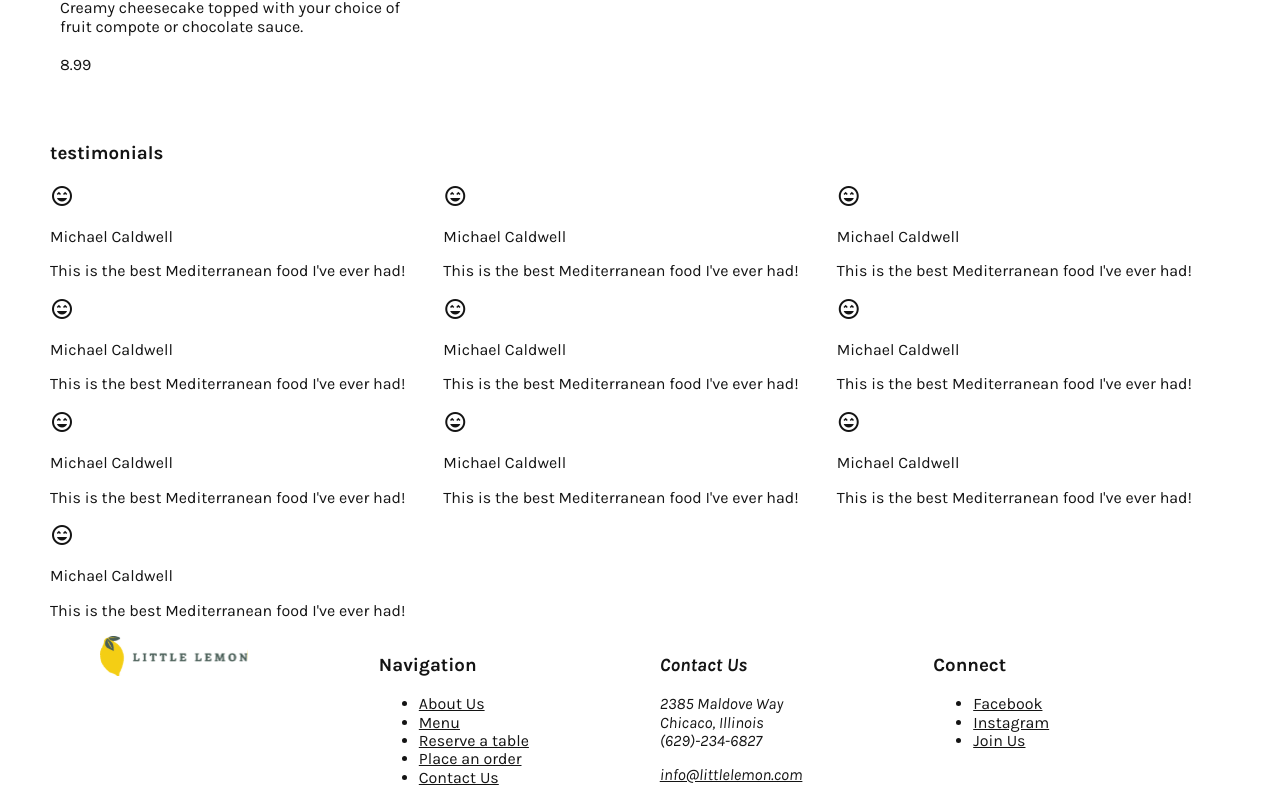
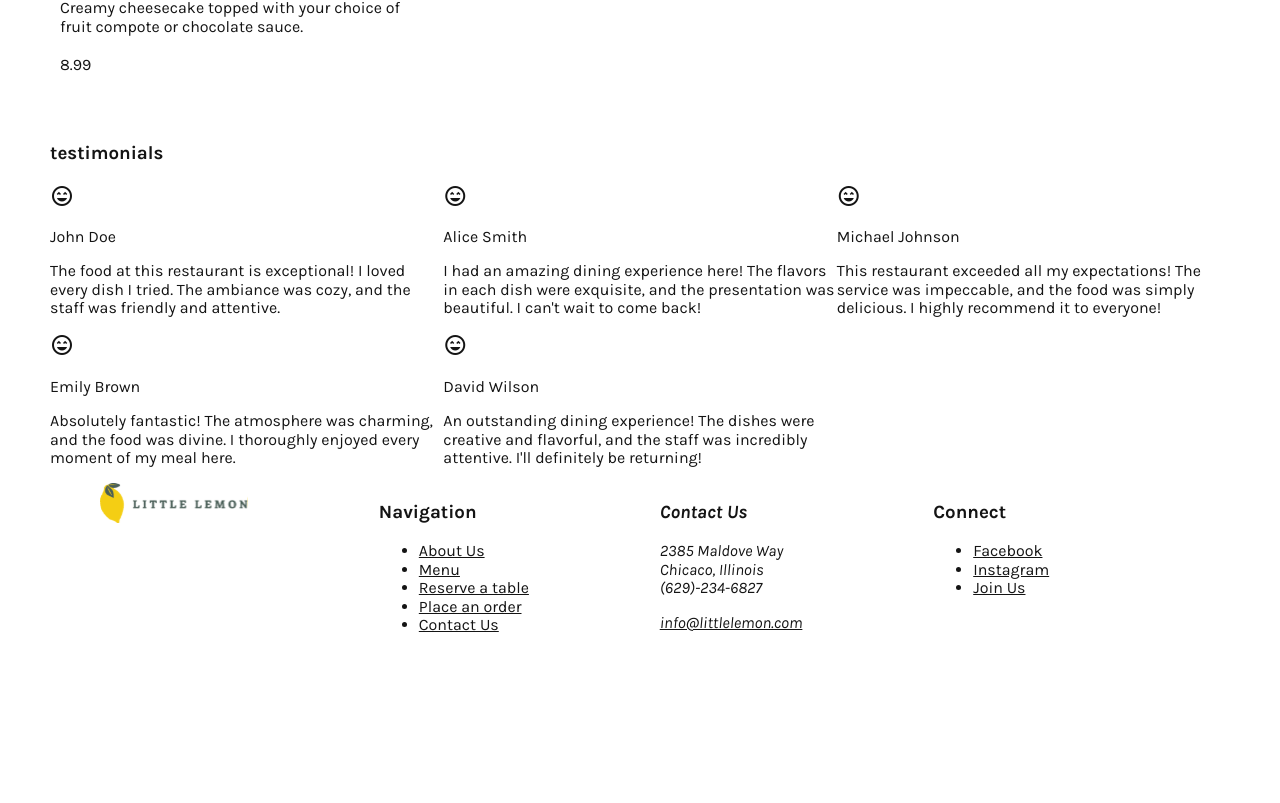
Before and after one commit to Gosia-Ras/little-lemon-restaurant, a React (Create React App) app: page / in a window 1280 px wide. Shown: the part 2583-3386 px from the top of the page. After the commit the page ends 3233 px from the top, so only its background shows below. Built offline with nearby package versions, Linux system fonts and the light colour scheme; a web font is replaced by a local one.

Commit message:
Retrieving testimonial data from JSON file

```diff
--- a/src/components/Testimonials.js
+++ b/src/components/Testimonials.js
@@ -1,80 +1,22 @@
 import "../styles/Testimonials.css";
+import data from "../testimonialsData.json";
 
 function Testimonials() {
   return (
     <section className="testimonials">
       <h3>testimonials</h3>
       <div className="testimonials_container">
-        <div className="testimonials_card">
-          <span className="material-symbols-outlined">
-            sentiment_very_satisfied
-          </span>
-          <p>Michael Caldwell</p>
-          <p>This is the best Mediterranean food I've ever had!</p>
-        </div>
-        <div className="testimonials_card">
-          <span className="material-symbols-outlined">
-            sentiment_very_satisfied
-          </span>
-          <p>Michael Caldwell</p>
-          <p>This is the best Mediterranean food I've ever had!</p>
-        </div>
-        <div className="testimonials_card">
-          <span className="material-symbols-outlined">
-            sentiment_very_satisfied
-          </span>
-          <p>Michael Caldwell</p>
-          <p>This is the best Mediterranean food I've ever had!</p>
-        </div>
-        <div className="testimonials_card">
-          <span className="material-symbols-outlined">
-            sentiment_very_satisfied
-          </span>
-          <p>Michael Caldwell</p>
-          <p>This is the best Mediterranean food I've ever had!</p>
-        </div>
-        <div className="testimonials_card">
-          <span className="material-symbols-outlined">
-            sentiment_very_satisfied
-          </span>
-          <p>Michael Caldwell</p>
-          <p>This is the best Mediterranean food I've ever had!</p>
-        </div>
-        <div className="testimonials_card">
-          <span className="material-symbols-outlined">
-            sentiment_very_satisfied
-          </span>
-          <p>Michael Caldwell</p>
-          <p>This is the best Mediterranean food I've ever had!</p>
-        </div>
-        <div className="testimonials_card">
-          <span className="material-symbols-outlined">
-            sentiment_very_satisfied
-          </span>
-          <p>Michael Caldwell</p>
-          <p>This is the best Mediterranean food I've ever had!</p>
-        </div>
-        <div className="testimonials_card">
-          <span className="material-symbols-outlined">
-            sentiment_very_satisfied
-          </span>
-          <p>Michael Caldwell</p>
-          <p>This is the best Mediterranean food I've ever had!</p>
-        </div>
-        <div className="testimonials_card">
-          <span className="material-symbols-outlined">
-            sentiment_very_satisfied
-          </span>
-          <p>Michael Caldwell</p>
-          <p>This is the best Mediterranean food I've ever had!</p>
-        </div>
-        <div className="testimonials_card">
-          <span className="material-symbols-outlined">
-            sentiment_very_satisfied
-          </span>
-          <p>Michael Caldwell</p>
-          <p>This is the best Mediterranean food I've ever had!</p>
-        </div>
+        {data.testimonials.map((testimonial) => (
+          <div className="testimonials_card">
+            <span className="material-symbols-outlined">
+              sentiment_very_satisfied
+            </span>
+            <p>
+              {testimonial.name} {testimonial.surname}
+            </p>
+            <p>{testimonial.review}</p>
+          </div>
+        ))}
       </div>
     </section>
   );
--- /dev/null
+++ b/src/testimonialsData.json
@@ -0,0 +1,29 @@
+{
+    "testimonials": [
+        {
+            "name": "John",
+            "surname": "Doe",
+            "review": "The food at this restaurant is exceptional! I loved every dish I tried. The ambiance was cozy, and the staff was friendly and attentive."
+        },
+        {
+            "name": "Alice",
+            "surname": "Smith",
+            "review": "I had an amazing dining experience here! The flavors in each dish were exquisite, and the presentation was beautiful. I can't wait to come back!"
+        },
+        {
+            "name": "Michael",
+            "surname": "Johnson",
+            "review": "This restaurant exceeded all my expectations! The service was impeccable, and the food was simply delicious. I highly recommend it to everyone!"
+        },
+        {
+            "name": "Emily",
+            "surname": "Brown",
+            "review": "Absolutely fantastic! The atmosphere was charming, and the food was divine. I thoroughly enjoyed every moment of my meal here."
+        },
+        {
+            "name": "David",
+            "surname": "Wilson",
+            "review": "An outstanding dining experience! The dishes were creative and flavorful, and the staff was incredibly attentive. I'll definitely be returning!"
+        }
+    ]
+}
```
